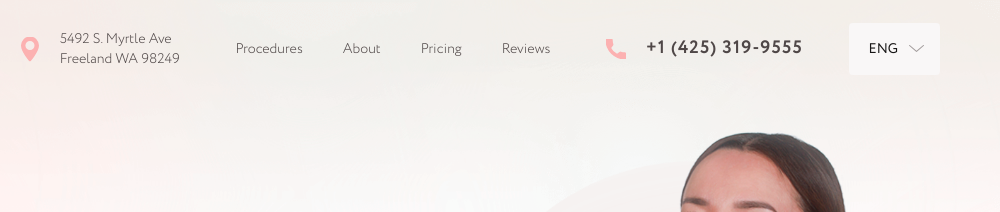
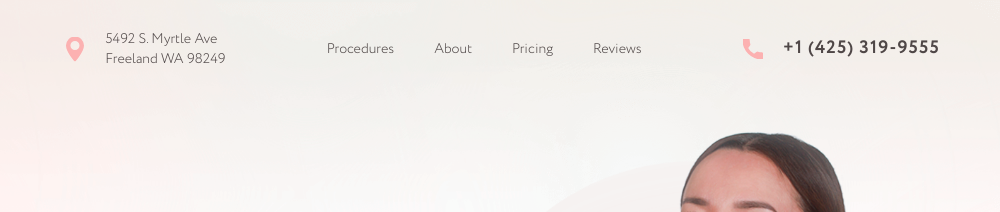
Before and after one commit to banyk/zn_landing, a plain HTML site: page index.html in a window 1280 px wide. Shown: the top 212 px of the page, 280-1280 px from the left. Drawn offline with Linux system fonts and the light colour scheme; some packages are replaced by stand-ins of ours; files whose address does not match are found by name.

Commit message:
Update index.html

```diff
--- a/index.html
+++ b/index.html
@@ -44,8 +44,6 @@
       </nav>
 
       <a href="tel:+14253199555" class="header__phone">+1 (425) 319-9555</a>
-
-      <button class="header__btn btn-reset">eng</button>
 
       <div class="header__burger">
         <span></span>
```
